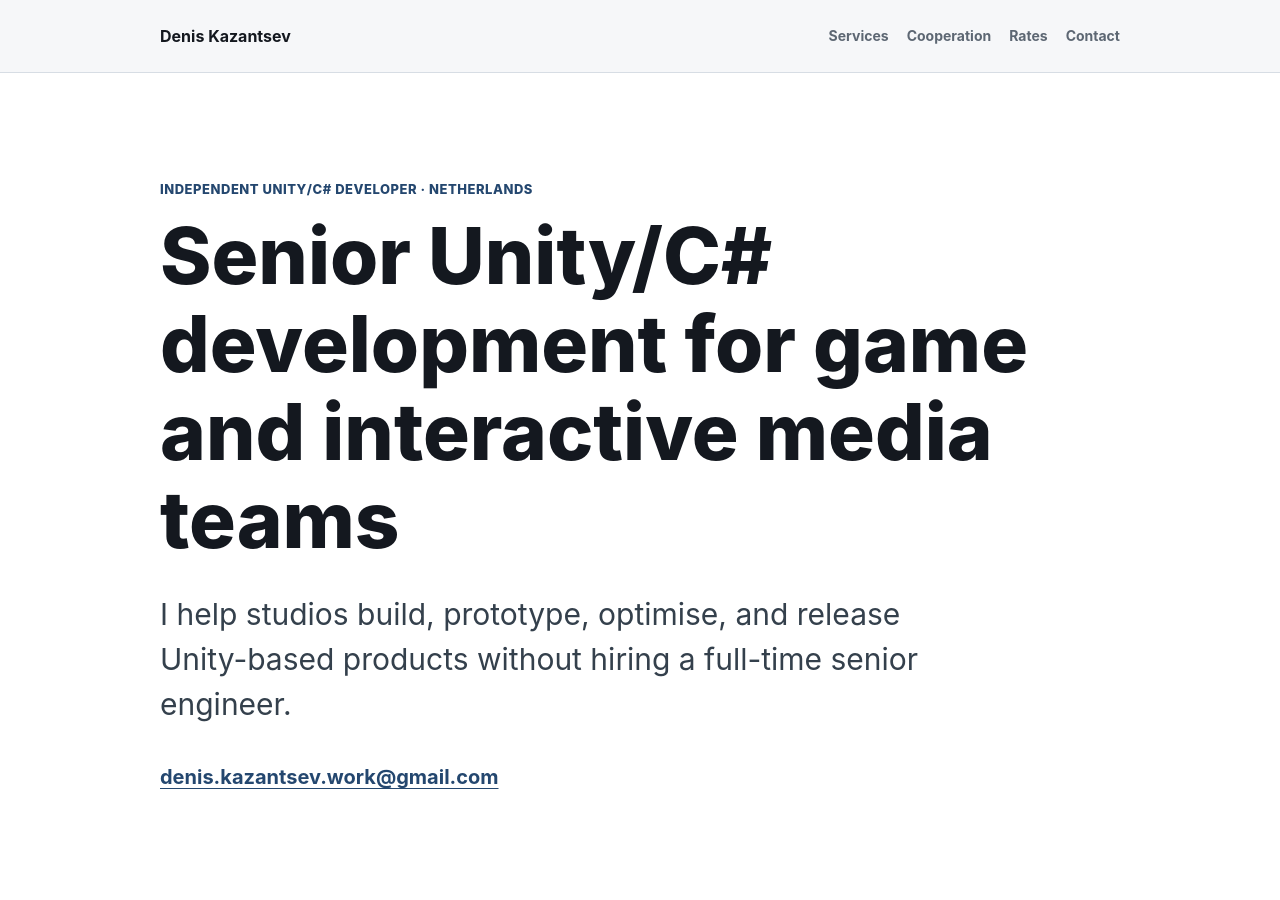
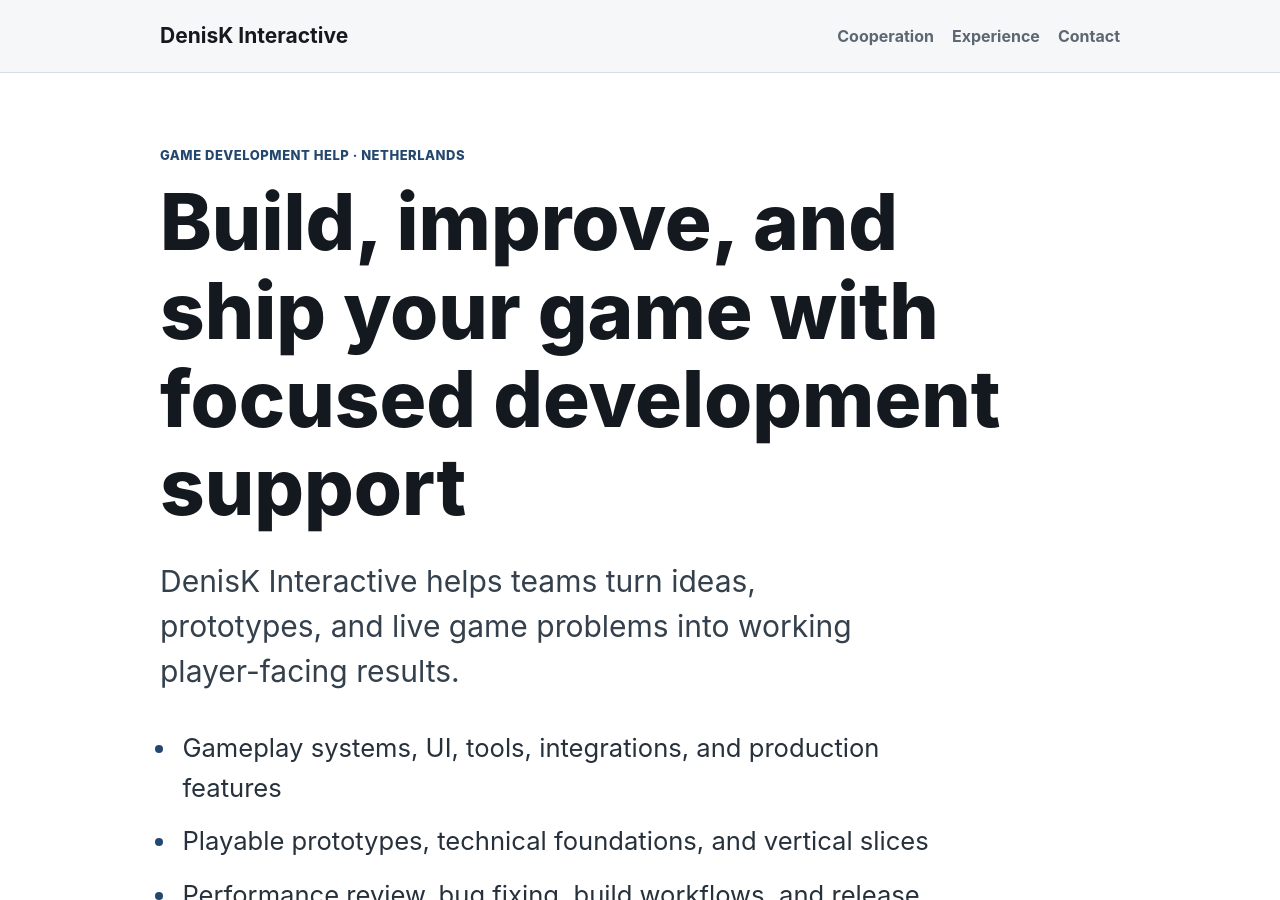
Before and after one commit to JokerDen/denisk, a Jekyll site: the page built from index.md, in a window 1280 px wide and 900 px high. Built offline with Jekyll 4.4.1, drawn with Linux system fonts in a browser that asks for light colours; some of the changed text lies outside the part shown.

Commit message:
Iter texts and structure

```diff
--- a/_config.yml
+++ b/_config.yml
@@ -1,5 +1,5 @@
-title: Denis Kazantsev
-description: Senior Unity/C# Developer and Game Technology Consultant
+title: DenisK Interactive
+description: Game development help for prototypes, production features, optimization, tooling, and release support.
 url: https://jokerden.github.io
 baseurl: /denisk
 plugins:
--- a/_layouts/default.html
+++ b/_layouts/default.html
@@ -9,11 +9,10 @@
   <body>
     <header class="site-header">
       <div class="page">
-        <a class="site-title" href="{{ '/' | relative_url }}">Denis Kazantsev</a>
+        <a class="site-title" href="{{ '/' | relative_url }}">DenisK Interactive</a>
         <nav aria-label="Main navigation">
-          <a href="#what-i-do">Services</a>
           <a href="#how-i-work">Cooperation</a>
-          <a href="#indicative-rates">Rates</a>
+          <a href="#relevant-experience">Experience</a>
           <a href="#contact">Contact</a>
         </nav>
       </div>
@@ -24,7 +23,7 @@
     </main>
 
     <footer class="page site-footer">
-      <p>Denis Kazantsev · Senior Unity/C# Developer · Netherlands</p>
+      <p>DenisK Interactive · Game Development Help · Netherlands</p>
     </footer>
   </body>
 </html>
--- a/assets/css/site.css
+++ b/assets/css/site.css
@@ -67,7 +67,7 @@
 
 .site-title {
   color: var(--ink);
-  font-size: 16px;
+  font-size: 21px;
   font-weight: 750;
   text-decoration: none;
 }
@@ -76,7 +76,7 @@
   display: flex;
   flex-wrap: wrap;
   gap: 18px;
-  font-size: 14px;
+  font-size: 16px;
   font-weight: 650;
 }
 
@@ -173,6 +173,14 @@
   overflow-wrap: anywhere;
 }
 
+.section-lead {
+  max-width: 800px;
+  margin-bottom: 28px;
+  color: #34404c;
+  font-size: clamp(22px, 2.4vw, 30px);
+  line-height: 1.5;
+}
+
 ul {
   margin: 0;
   padding-left: 1.15rem;
@@ -191,6 +199,10 @@
   color: var(--accent);
 }
 
+.hero-list {
+  margin-top: 34px;
+}
+
 strong {
   color: var(--ink);
   font-weight: 750;
@@ -204,6 +216,23 @@
 
 .contact a {
   font-weight: 700;
+}
+
+.cta-link {
+  display: inline-flex;
+  align-items: center;
+  min-height: 48px;
+  padding: 10px 18px;
+  border: 1px solid var(--accent);
+  border-radius: 6px;
+  background: var(--accent);
+  color: #ffffff;
+  text-decoration: none;
+}
+
+.cta-link:hover {
+  color: #ffffff;
+  background: #172f4c;
 }
 
 .site-footer {
@@ -252,7 +281,8 @@
     font-size: 34px;
   }
 
-  .lead {
+  .lead,
+  .section-lead {
     font-size: 20px;
   }
 
--- a/index.md
+++ b/index.md
@@ -1,27 +1,18 @@
 ---
 layout: default
-title: Denis Kazantsev
-description: Senior Unity/C# developer based in the Netherlands, available for Unity development, prototyping, optimisation, tooling, and release support.
+title: DenisK Interactive
+description: Game development help for prototypes, production features, optimization, tooling, and release support.
 ---
 
 <section class="hero" id="top">
   <div class="section-inner">
-    <p class="eyebrow">Independent Unity/C# Developer · Netherlands</p>
-    <h1>Senior Unity/C# development for game and interactive media teams</h1>
-    <p class="lead">I help studios build, prototype, optimise, and release Unity-based products without hiring a full-time senior engineer.</p>
-    <p class="contact-line"><a href="mailto:denis.kazantsev.work@gmail.com">denis.kazantsev.work@gmail.com</a></p>
-  </div>
-</section>
-
-<section id="what-i-do">
-  <div class="section-inner">
-    <p class="eyebrow">Services</p>
-    <h2>What I Do</h2>
-    <ul>
-      <li>Unity/C# gameplay, UI, tools, integrations, and production features</li>
-      <li>Prototypes, technical foundations, and vertical slices</li>
-      <li>Profiling, optimisation, technical review, and implementation support</li>
-      <li>Editor tooling, automation, build workflows, and release support</li>
+    <p class="eyebrow">Game Development Help · Netherlands</p>
+    <h1>Build, improve, and ship your game with focused development support</h1>
+    <p class="lead">DenisK Interactive helps teams turn ideas, prototypes, and live game problems into working player-facing results.</p>
+    <ul class="hero-list">
+      <li>Gameplay systems, UI, tools, integrations, and production features</li>
+      <li>Playable prototypes, technical foundations, and vertical slices</li>
+      <li>Performance review, bug fixing, build workflows, and release support</li>
     </ul>
   </div>
 </section>
@@ -30,10 +21,12 @@
   <div class="section-inner">
     <p class="eyebrow">Cooperation</p>
     <h2>How I Work</h2>
+    <p class="section-lead">Pick the shape that matches the project: quick diagnosis, focused delivery, ongoing development capacity, or a larger agreement with separate tasks.</p>
     <ul>
-      <li>Short technical audit or focused sprint</li>
-      <li>Project-based development with clear deliverables</li>
-      <li>Monthly retainer for predictable senior Unity/C# capacity</li>
+      <li>Short technical audit to identify blockers, risks, and next steps</li>
+      <li>Focused sprint for a prototype, feature, tool, optimization pass, or release issue</li>
+      <li>Project-based development with clear deliverables and milestones</li>
+      <li>Monthly retainer for predictable development capacity</li>
       <li>Framework agreement with separate tasks or statements of work</li>
     </ul>
   </div>
@@ -42,7 +35,8 @@
 <section id="relevant-experience">
   <div class="section-inner">
     <p class="eyebrow">Experience</p>
-    <h2>Relevant Experience</h2>
+    <h2>Relevant Experience and Who I Am</h2>
+    <p class="section-lead">I am Denis, an independent game developer based in the Netherlands. I work hands-on with teams that need practical engineering, clear delivery, and production-minded technical decisions.</p>
     <ul>
       <li>Commercial mobile game development for iOS and Android</li>
       <li>Gameplay systems, rapid prototyping, and production support</li>
@@ -52,28 +46,12 @@
   </div>
 </section>
 
-<section id="indicative-rates">
-  <div class="section-inner">
-    <p class="eyebrow">Rates</p>
-    <h2>Indicative Rates</h2>
-    <p>Rates depend on scope, duration, urgency, technical complexity, and cooperation model. All rates are excluding VAT where applicable.</p>
-    <ul>
-      <li>Hourly development / consulting: <strong>€50 per hour</strong></li>
-      <li>Day rate: <strong>€400 per day</strong></li>
-      <li>Technical audit: <strong>from €750</strong></li>
-      <li>Short sprint: <strong>from €1,500</strong></li>
-      <li>Monthly retainer: <strong>from €1,500 per month</strong></li>
-      <li>Project or framework agreement: <strong>by scope</strong></li>
-    </ul>
-  </div>
-</section>
-
 <section class="contact" id="contact">
   <div class="section-inner">
     <p class="eyebrow">Contact</p>
-    <h2>Let’s Discuss Your Project</h2>
+    <h2>Ready to Move Your Game Forward?</h2>
     <p>Send a short project description, timeline, current technical needs, and preferred cooperation model.</p>
-
+    <p><a class="cta-link" href="mailto:denis.kazantsev.work@gmail.com">Start the conversation</a></p>
     <p>Email: <a href="mailto:denis.kazantsev.work@gmail.com">denis.kazantsev.work@gmail.com</a></p>
     <p>LinkedIn: <a href="https://www.linkedin.com/in/denis-kazantsev-27487178">linkedin.com/in/denis-kazantsev-27487178</a></p>
     <p>Location: Netherlands</p>
```
Also changed, not shown: README.md.
